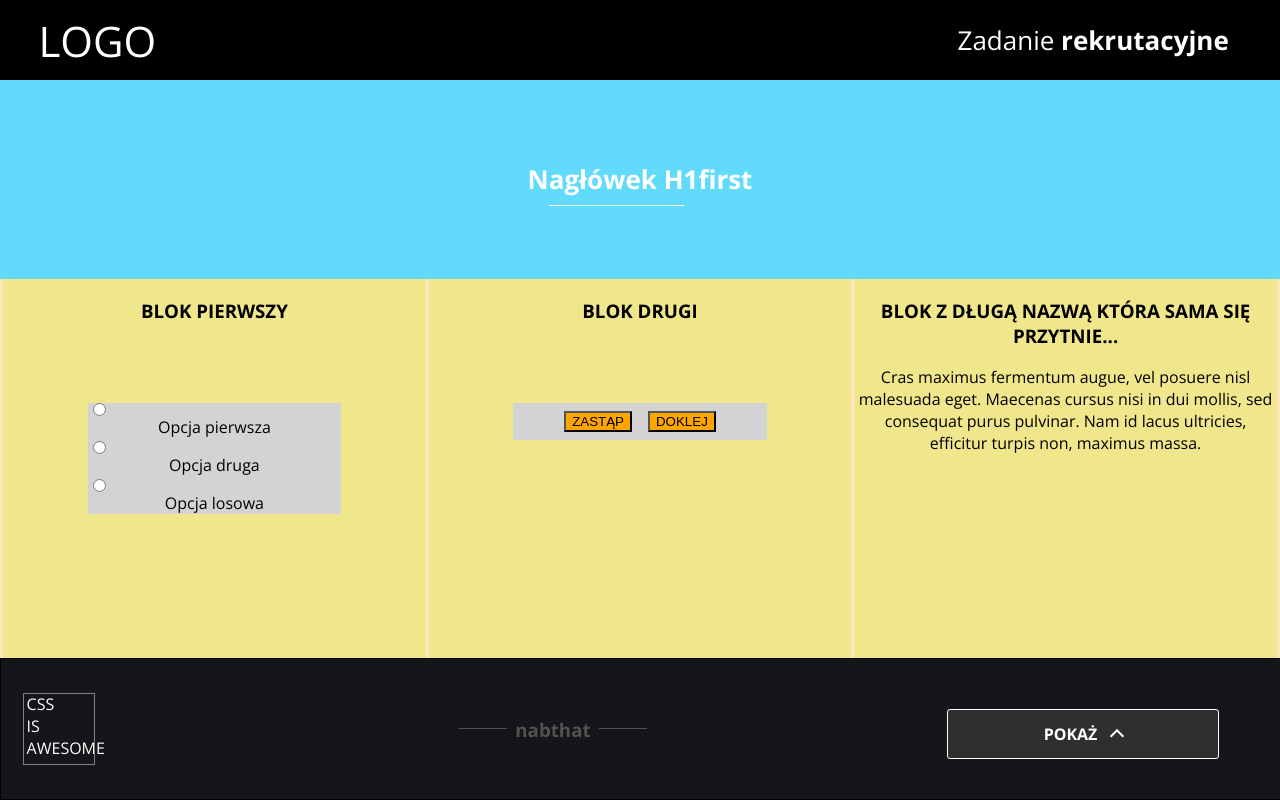
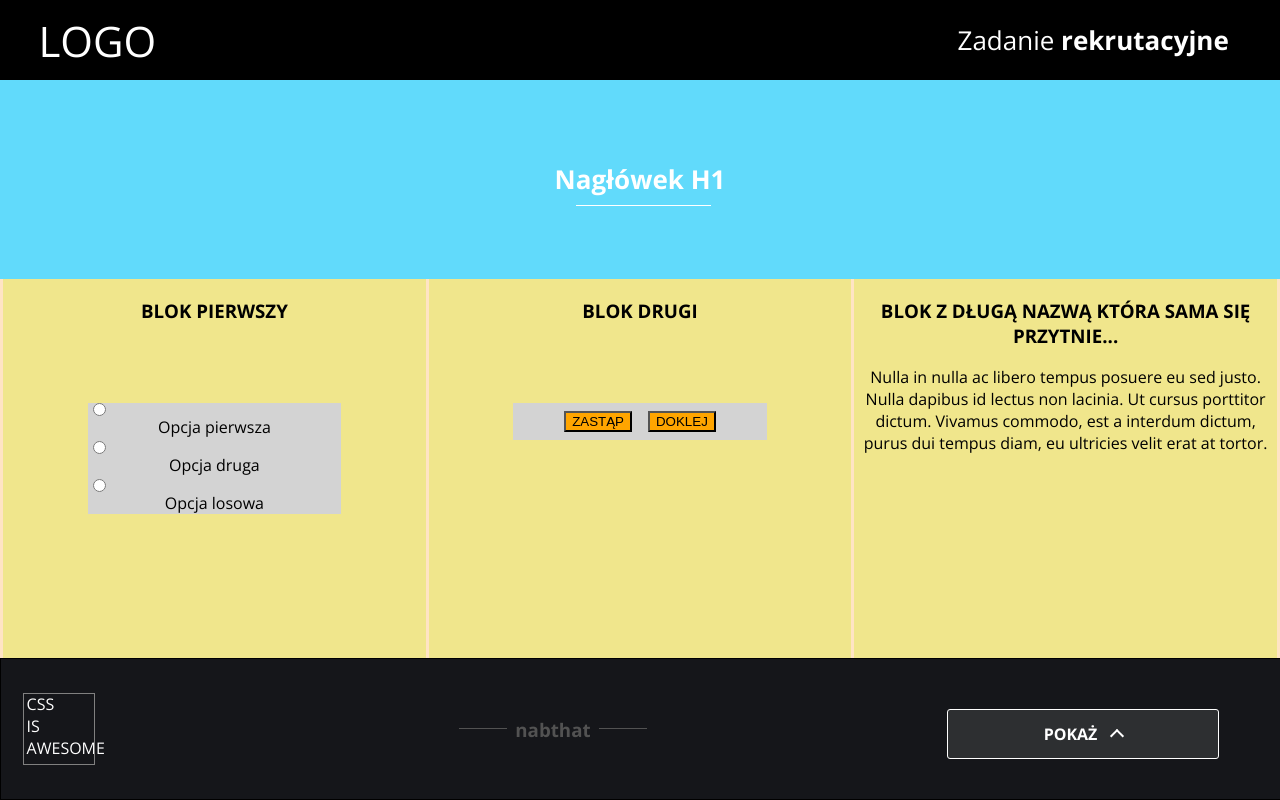
Before and after one commit to Nestremis/recruit, a React (Create React App) app: page / in a window 1280 px wide. Both pictures are taken after a click on the button "DOKLEJ". Built offline with nearby package versions, Linux system fonts and the light colour scheme.

Commit message:
feat: full reset functionality, yet bug in useEffect hook

```diff
--- a/src/App.jsx
+++ b/src/App.jsx
@@ -12,15 +12,17 @@ function App() {
   const [optionMade, setOptionMade] = useState('');
   const [currentRecord, setCurrentRecord] = useState('');
   const [addedRecord, setAddedRecord] = useState('');
-  const [reset, setReset] = useState('');
+  const [reset, setReset] = useState(false);
 
 
   return (
     <div className="App">
-    <Topbar name={name} reset={reset} />
+
+    <Topbar name={name} />
+
       <main>
       <header>
-        <h1> N<span className="underline">agłówek H</span>1first </h1>
+        <h1> N<span className="underline">agłówek H</span>1</h1>
       </header>
         <section>
 
@@ -28,6 +30,8 @@ function App() {
             <h3>BLOK PIERWSZY</h3>
             <BlockOne
               setOptionMade={setOptionMade}
+              // optionMade={optionMade}
+              reset={reset}
             />
           </div>
 
@@ -47,12 +51,17 @@ function App() {
             <BlockThree
               currentRecord={currentRecord}
               addedRecord={addedRecord}
+              reset={reset}
+              setCurrentRecord={setCurrentRecord}
+              setAddedRecord={setAddedRecord}
             />
           </div>
 
         </section>
       </main>
-    <Footer setName={setName} setReset={setReset}/>
+
+    <Footer setName={setName} setReset={setReset} />
+
     </div>
   );
 }
--- a/src/components/BlockOne.jsx
+++ b/src/components/BlockOne.jsx
@@ -1,15 +1,14 @@
-import React, { useState } from 'react'
+import React, { useEffect, useState } from 'react'
 import './blockOne.scss'
 import RadioButton from './RadioButton'
 
 
-const BlockOne = ({setOptionMade}) => {
-
+const BlockOne = ({setOptionMade, reset}) => {
   const [selected, setSelected] = useState('');
 
-  const passChosenOption = () => {
+  function passChosenOption() {
     setOptionMade(selected);
-  }
+  };
 
   const firstOptionChange = () => {
     setSelected('Opcja pierwsza');
@@ -21,29 +20,39 @@ const BlockOne = ({setOptionMade}) => {
     setSelected('Opcja losowa');
   };
 
+  useEffect(() => {
+    if (reset) {
+        setSelected('');
+        }
+    // return () => {
+    //   reset = !reset
+    // }
+  },);
+
   return (
     <>
     <div className="blockOne">
       <div className="fieldset">
-          <RadioButton
-            label="Opcja pierwsza"
-            value={selected === 'Opcja pierwsza'}
-            onChange={firstOptionChange}
-            checked={passChosenOption()}
+            <RadioButton
+              label="Opcja pierwsza"
+              value={selected === 'Opcja pierwsza'}
+              onChange={firstOptionChange}
+              checked={passChosenOption()}
             />
             <RadioButton
               label="Opcja druga"
               value={selected === 'Opcja druga'}
               onChange={secondOptionChange}
-              checked={()=> passChosenOption()}
+              checked={passChosenOption()}
             />
             <RadioButton
               label="Opcja losowa"
               value={selected === 'Opcja losowa'}
               onChange={thirdOptionChange}
-              checked={()=> passChosenOption()}
+              checked={passChosenOption()}
             />
       </div>
+
 
       {/*<fieldset className="margin-bottom-md">
         <ul className="flex flex-column gap-xxxs">
--- a/src/components/BlockThree.jsx
+++ b/src/components/BlockThree.jsx
@@ -1,26 +1,36 @@
-import React from 'react';
+import React, { useEffect } from 'react';
 import './blockTwo.scss';
 
 
-const BlockOne = ({currentRecord, addedRecord}) => {
+const BlockThree = ({currentRecord, addedRecord, reset, setCurrentRecord, setAddedRecord}) => {
 
-  // const[text, setText] = useState(0);
+ useEffect(() => {
+   if (reset) {
+     setCurrentRecord('');
+     setAddedRecord('');
+   }
+  //  return () => {
+  //    second
+  //  }
+ },[reset]);
 
-  // const records = Records;
-
-  // const handleClick = (e)=> {
-  //   if (currentRecord <= records.length) {
-  //     setCurrentRecord(currentRecord + 1);
-  //   }
-  // };
 
 
   return (
     <>
-      { <article> {currentRecord}  </article> }
-      { <article> {addedRecord}  </article> }
+      {currentRecord && (
+        <div>
+           {currentRecord}
+        </div>
+       )}
+
+      {addedRecord && (
+        <div>
+           {addedRecord}
+        </div>
+      )}
     </>
   )
 };
 
-export default BlockOne;
+export default BlockThree;
--- a/src/components/BlockTwo.jsx
+++ b/src/components/BlockTwo.jsx
@@ -2,7 +2,7 @@ import React from 'react'
 import './blockTwo.scss'
 import records from '../records.json';
 
-const BlockTwo = ({ optionMade, setCurrentRecord, currentRecord, setAddedRecord, addedRecord }) => {
+const BlockTwo = ({ optionMade, setCurrentRecord, currentRecord, setAddedRecord }) => {
 
   let random = Math.floor(Math.random() * records.length);
 
@@ -17,11 +17,11 @@ const BlockTwo = ({ optionMade, setCurrentRecord, currentRecord, setAddedRecord,
   };
 
   const handleAddText = () => {
-      const nextText = records[random].content;
-      if (currentRecord !== nextText) {
-        setAddedRecord(nextText)
+      const nextRandomText = records[random].content;
+      if (currentRecord !== nextRandomText) {
+        setAddedRecord(nextRandomText)
       } else {
-        setAddedRecord('done')
+        setAddedRecord(records[7].content)
       }
       // else {
       //   setAddedRecord(prev => records[random].content)
@@ -45,9 +45,10 @@ const BlockTwo = ({ optionMade, setCurrentRecord, currentRecord, setAddedRecord,
           DOKLEJ
         </button>
 
+       { <div> {optionMade} </div> }
+
     </div>
   )
 };
 
       export default BlockTwo;
-      // { <div> {optionMade} </div> }
--- a/src/components/Footer.jsx
+++ b/src/components/Footer.jsx
@@ -5,11 +5,12 @@ import './footer.scss';
 const Footer = ({setName, setReset}) => {
 
 
-    const reset = () => {
-        setName(false)
+    const makeReset = () => {
+        setName(false);
+        setReset(true);
     };
 
-    const showName = (name) => {
+    const showName = () => {
         setName(current => !current)
     };
 
@@ -36,13 +37,13 @@ const Footer = ({setName, setReset}) => {
 
                     <div className="slide">
                         <button
-                            onClick={() => reset()}
+                            onClick={() => makeReset()}
                         >
                           <i></i> ZRESETUJ USTAWIENIA
                         </button>
 
                         <button
-                            onClick={() => showName(true)}
+                            onClick={() => showName()}
                         >
                             <i></i> POKAŻ DANE OSOBOWE
                         </button>
--- a/src/components/Topbar.jsx
+++ b/src/components/Topbar.jsx
@@ -2,7 +2,7 @@ import React from 'react';
 import './topbar.scss';
 
 
-const Topbar = ({name, reset}) => {
+const Topbar = ({name}) => {
 
     return (
         <>
--- a/src/components/footer.scss
+++ b/src/components/footer.scss
@@ -42,7 +42,7 @@
 
                 &:hover{
                     border: gold 1px solid;
-                    transform: rotate(180deg);
+                    transform: rotate(-180deg);
                 }
             }
 
--- a/src/records.json
+++ b/src/records.json
@@ -24,5 +24,9 @@
     {
         "id": 6,
         "content": "Aenean viverra mauris eu est finibus bibendum. Mauris ut condimentum eros. Nunc faucibus ex sapien, quis interdum tortor consectetur ac. Nullam mattis vitae ante vitae dignissim."
+    },
+    {
+        "id": 7,
+        "content": "Opcja zdublowana"
     }
 ]
```
